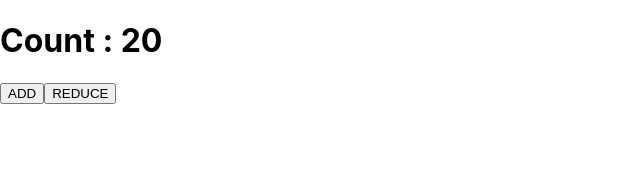
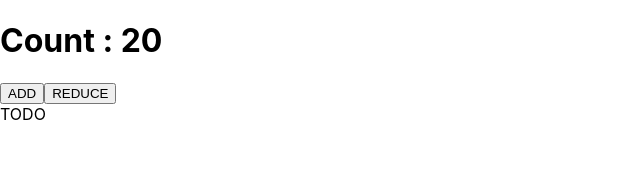
Before and after one commit to ankitsng0007/AnkitRepo, a React (Create React App) app in the folder RCT-211/Day-4/todo-app/: page / in a window 1280 px wide. Shown: the top 194 px of the page, without its empty margins (0-640 px from the left). Built offline with nearby package versions, Linux system fonts and the light colour scheme.

Commit message:
action updated

```diff
--- /dev/null
+++ b/RCT-211/Day-4/todo-app/db.json
@@ -0,0 +1,9 @@
+{
+  "posts": [
+    {
+      "id": 1,
+      "title": "Learn Redux",
+      "author": false
+    }
+    ]
+}
--- a/RCT-211/Day-4/todo-app/package.json
+++ b/RCT-211/Day-4/todo-app/package.json
@@ -16,6 +16,7 @@
     "web-vitals": "^2.1.4"
   },
   "scripts": {
+    "server":"json-server --watch db.json --port 8080",
     "start": "react-scripts start",
     "build": "react-scripts build",
     "test": "react-scripts test",
--- a/RCT-211/Day-4/todo-app/src/App.js
+++ b/RCT-211/Day-4/todo-app/src/App.js
@@ -1,11 +1,13 @@
 import logo from './logo.svg';
 import './App.css';
 import Counter from './Component/Counter';
+import Todo from './Component/Todo';
 
 function App() {
   return (
     <div>
       <Counter/>
+      <Todo/>
     </div>
   );
 }
--- /dev/null
+++ b/RCT-211/Day-4/todo-app/src/Component/Todo.jsx
@@ -0,0 +1,11 @@
+import React from 'react';
+
+function Todo() {
+  return (
+    <div>
+      TODO
+    </div>
+  );
+}
+
+export default Todo;
```
